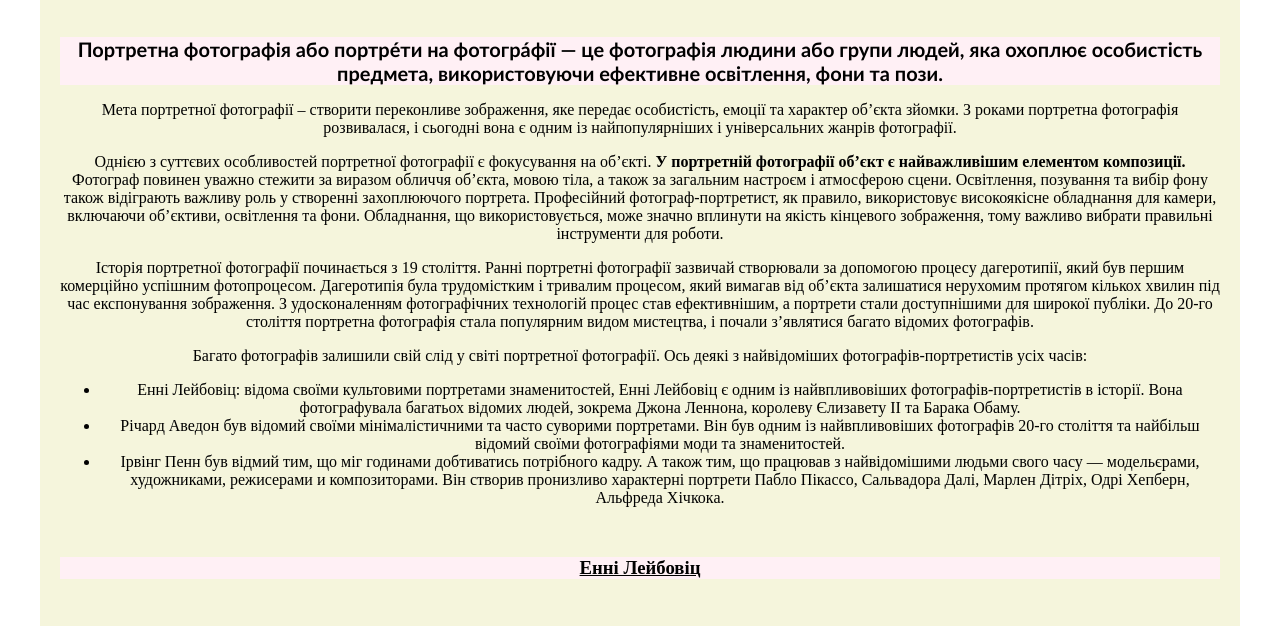
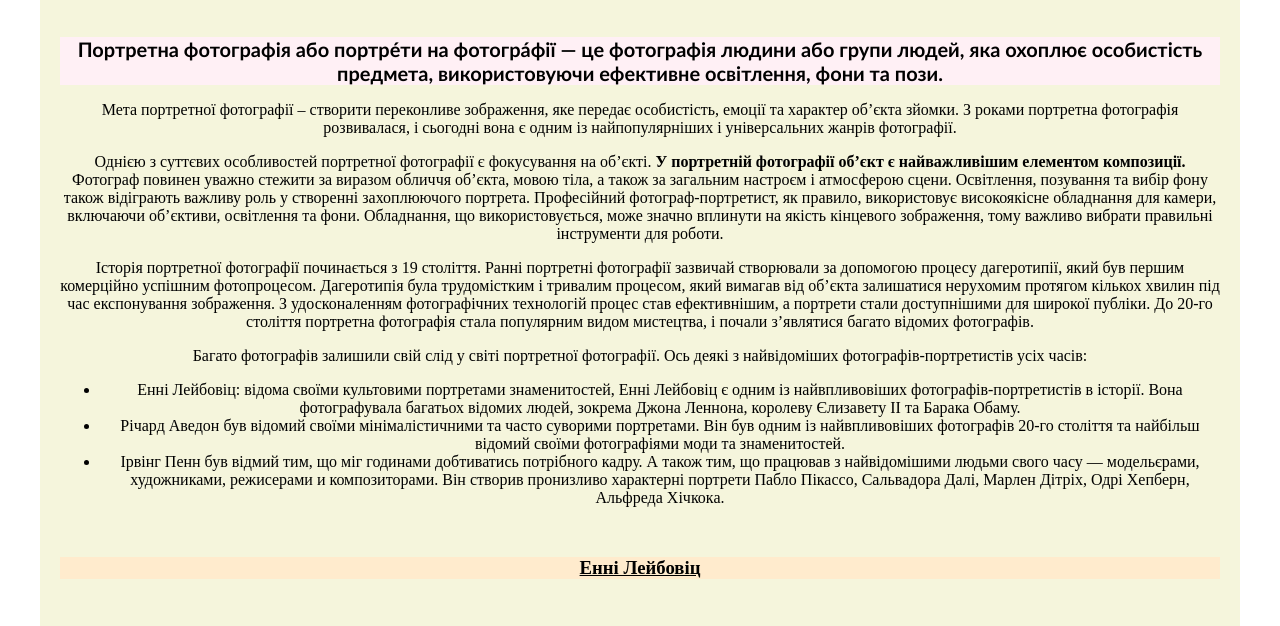
Before and after one commit to AdrianaVak/DZ-3, a plain HTML site: page index.html in a window 1280 px wide. Shown: the part 173-799 px from the top of the page. Drawn offline with Linux system fonts and the light colour scheme; files that its build step writes are made by us from their sources; grey boxes are pictures that could not be loaded.

Commit message:
change css file

```diff
--- a/css/styles.css
+++ b/css/styles.css
@@ -53,7 +53,7 @@ h2 {
 
 h3 {
     margin: 50px 0;
-    background-color: #FFF0F5;
+    background-color: blanchedalmond;
     text-align: center;
 }
 
```
